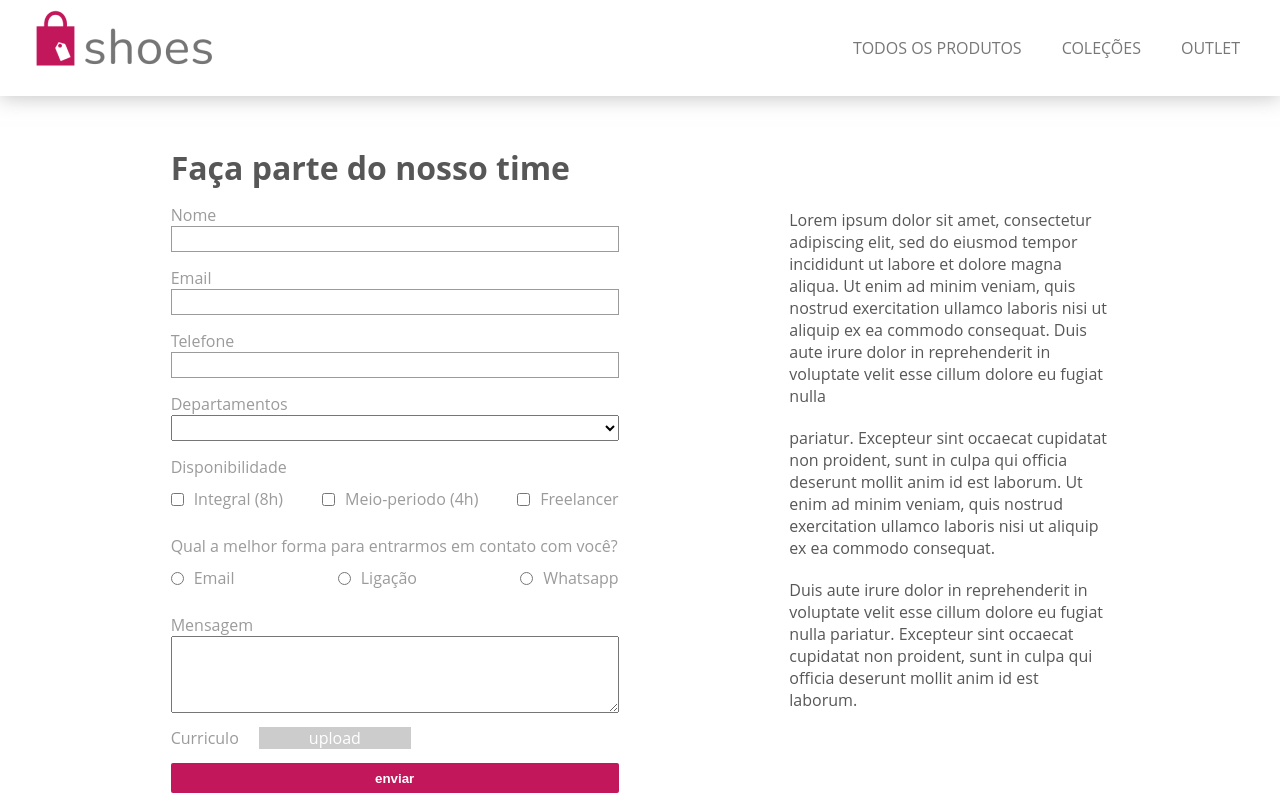
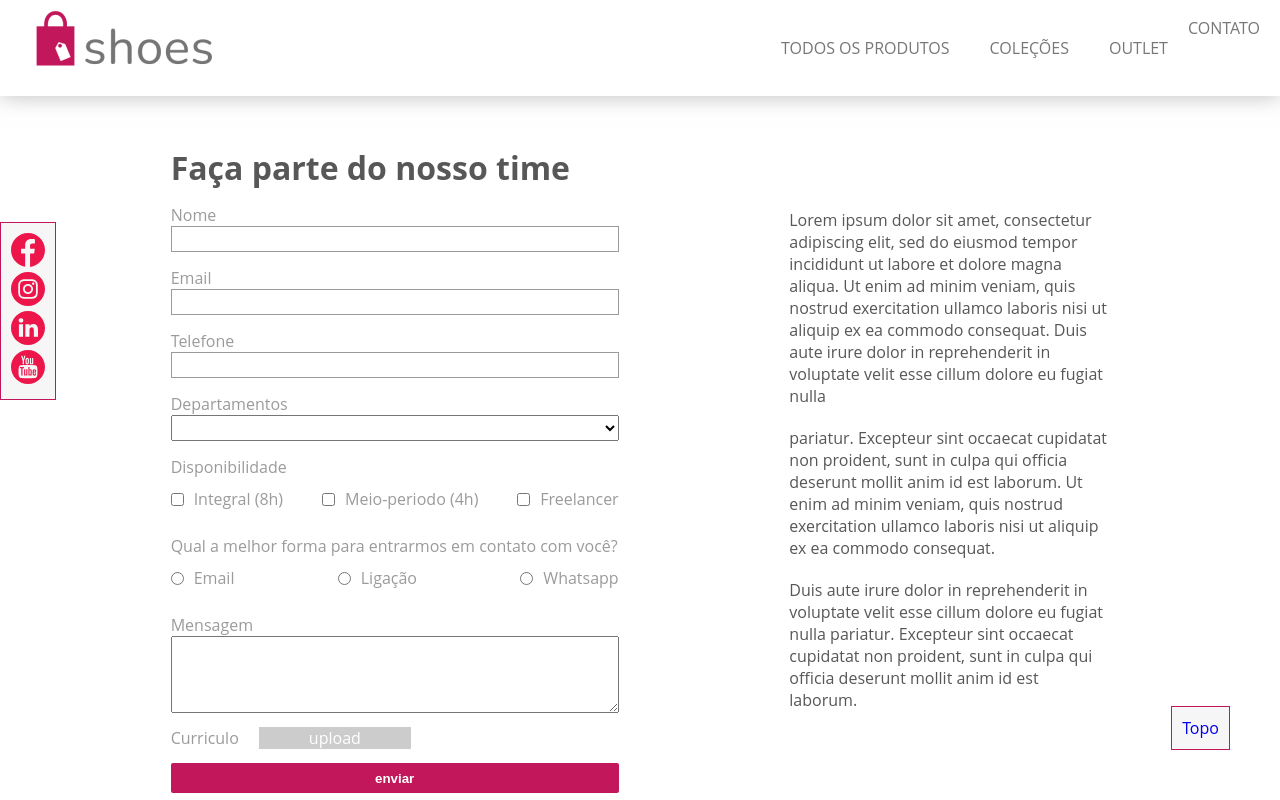
Before and after one commit to LucasTI79/digitalhouse, a plain HTML site: page modulo 4 - Como funciona a web/aula 16 - Organizando e animando elementos/exemplos/index.html in a window 1280 px wide. Shown: the top 800 px of the page. Drawn offline with Linux system fonts and the light colour scheme.

Commit message:
adicionando redes sociais

```diff
--- a/modulo 4 - Como funciona a web/aula 16 - Organizando e animando elementos/exemplos/css/style.css
+++ b/modulo 4 - Como funciona a web/aula 16 - Organizando e animando elementos/exemplos/css/style.css
@@ -1,4 +1,8 @@
 /* Estilos gerais */
+
+html {
+  scroll-behavior: smooth;
+}
 
 * {
   margin: 0;
@@ -52,6 +56,7 @@ main {
   align-items: center;
   justify-content: space-evenly;
   padding: 50px 0;
+  position: relative;
 }
 
 main #texto {
@@ -185,3 +190,43 @@ footer div nav ul a {
   font-size: 14px;
   width: 70%;
 }
+
+#voltarAoTopo {
+  background-color: #f6f6f6;
+  border: solid 1px #C2185B;
+  padding: 10px;
+  position: fixed;
+  right: 50px;
+  bottom: 50px;
+}
+
+#social {
+  background-color: #f6f6f6;
+  border: solid 1px #C2185B;
+  padding: 10px;
+  left: 0;
+  position: fixed;
+  bottom: 50%;
+  width: 56px;
+
+  animation: slide 2s 1;
+
+  display: flex;
+  flex-direction: column;
+  align-items: center;
+  justify-content: center;
+}
+
+#social img {
+  width: 100%;
+}
+
+@keyframes slide {
+  0% {
+    left: -20px;
+  }
+
+  100% {
+    left: 0px;
+  }
+}
--- a/modulo 4 - Como funciona a web/aula 16 - Organizando e animando elementos/exemplos/index.html
+++ b/modulo 4 - Como funciona a web/aula 16 - Organizando e animando elementos/exemplos/index.html
@@ -16,7 +16,7 @@
 
   <!-- Header do site -->
 
-  <header>
+  <header id="header">
     <a href="index.html">
       <img src="./img/logo-color.png" alt="Logo header">
     </a>
@@ -44,6 +44,8 @@
             outlet
           </li>
         </a>
+
+        <a href="#logo_footer">Contato</a>
 
       </ul>
 
@@ -147,11 +149,32 @@
         occaecat cupidatat non proident, sunt in culpa qui officia deserunt mollit anim id est laborum.
       </p>
     </div>
+
+    <div id="voltarAoTopo">
+      <a href="#">Topo</a>
+    </div>
+
+    <div id="social">
+      <a target="_blank" href="https://pt-br.facebook.com/login/device-based/regular/login/">
+        <img src="./img/facebook.svg" alt="Facebook">
+      </a>
+      <a target="_blank" href="#">
+        <img src="./img/instagram.svg" alt="Instagram">
+      </a>
+      <a target="_blank" href="#">
+        <img src="./img/linkedin.svg" alt="Linkedin">
+      </a>
+      <a target="_blank" href="#">
+        <img src="./img/youtube.svg" alt="Youtube">
+      </a>
+    </div>
+
   </main>
 
   <!-- Footer do site -->
 
   <footer>
+
     <div id="logo_footer">
       <a href="index.html">
         <img src="./img/logo-white.png" alt="Logo footer">
```
Also changed, not shown: modulo 4 - Como funciona a web/aula 16 - Organizando e animando elementos/exemplos/img/instagram.svg (added), modulo 4 - Como funciona a web/aula 16 - Organizando e animando elementos/exemplos/img/linkedin.svg (added), modulo 4 - Como funciona a web/aula 16 - Organizando e animando elementos/exemplos/img/youtube.svg (added).
